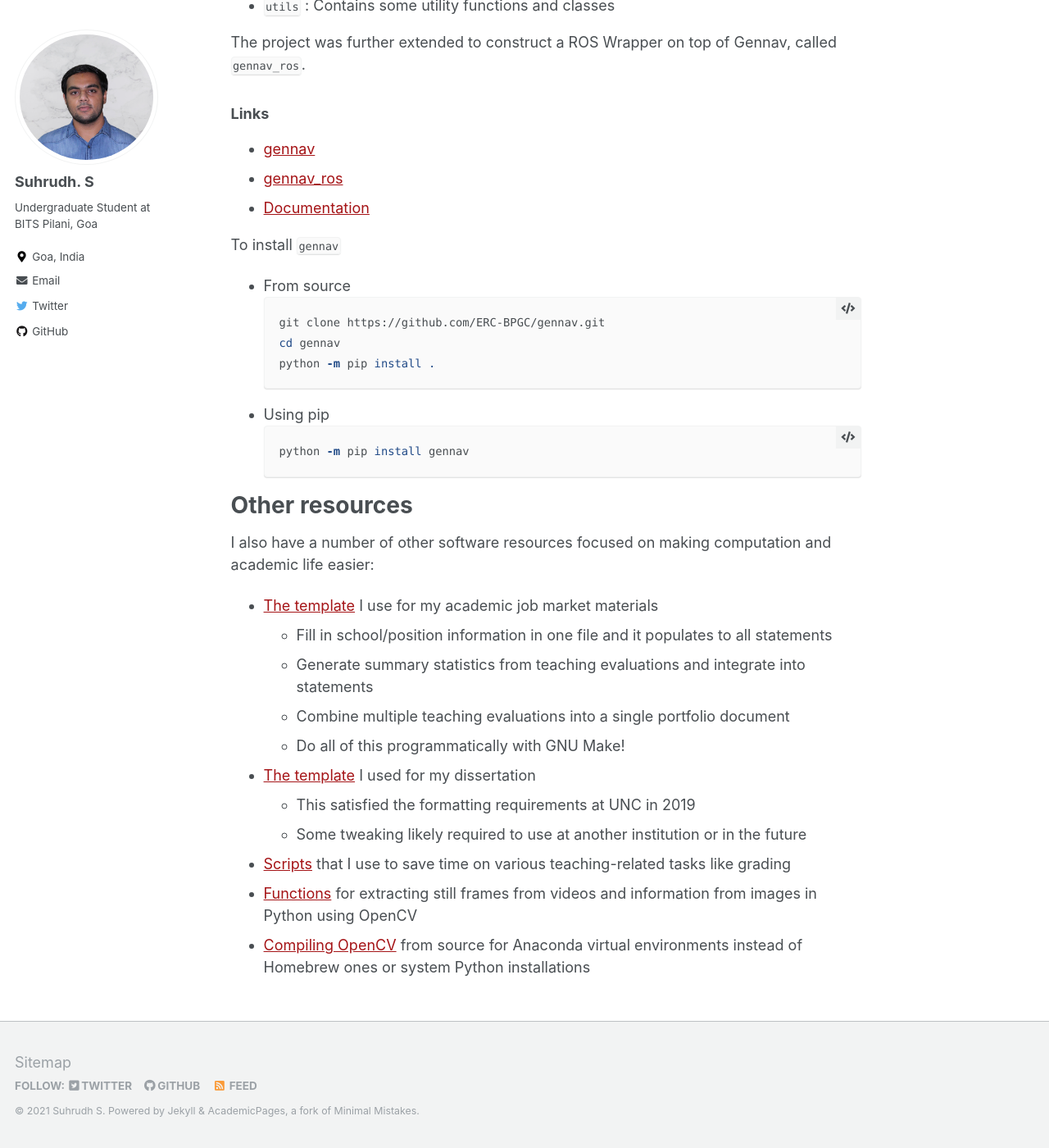
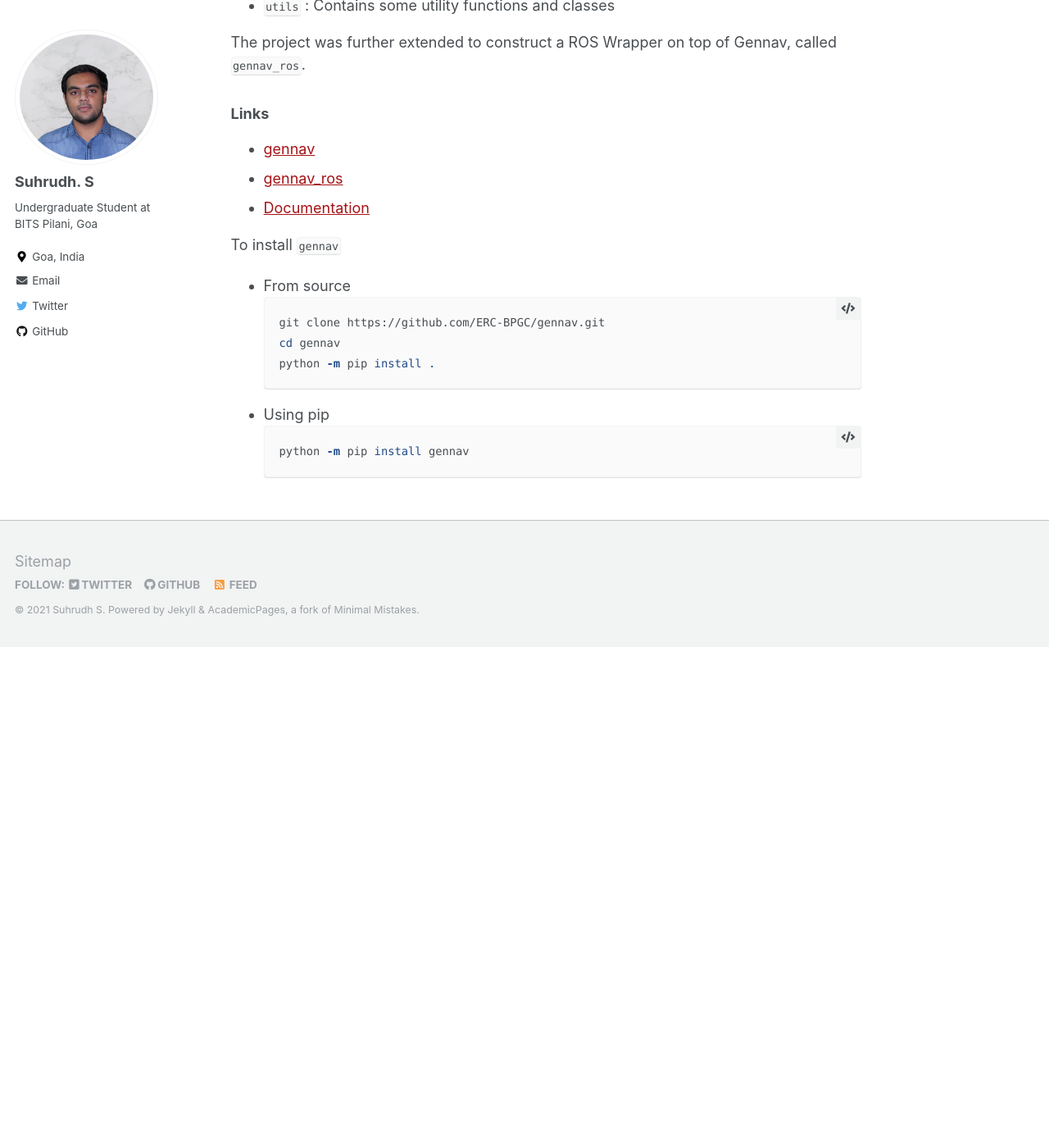
Before and after one commit to SuhrudhSarathy/SuhrudhSarathy.github.io, a Jekyll site: the page built from _pages/software.md, in a window 1280 px wide and 1400 px high, scrolled down 1313 px. Shown: the whole window at 82% size. Built offline with Jekyll 4.4.1, drawn with Linux system fonts in a browser that asks for light colours; after the commit the page ends 2102 px from its top, so only the background shows below that; some of the changed text lies outside the part shown.

````diff
--- a/_pages/software.md
+++ b/_pages/software.md
@@ -49,19 +49,5 @@ python -m pip install .
 ```bash
 python -m pip install gennav
 ```
-
-# Other resources
-
-I also have a number of other software resources focused on making computation and academic life easier:
-
-- [The template](https://github.com/jayrobwilliams/JobMarket) I use for my academic job market materials
-    - Fill in school/position information in one file and it populates to all statements
-    - Generate summary statistics from teaching evaluations and integrate into statements
-    - Combine multiple teaching evaluations into a single portfolio document
-    - Do all of this programmatically with GNU Make!
-- [The template](https://github.com/jayrobwilliams/UNC-Dissertation-Template) I used for my dissertation
-    - This satisfied the formatting requirements at UNC in 2019
-    - Some tweaking likely required to use at another institution or in the future
-- [Scripts](https://github.com/jayrobwilliams/Teaching) that I use to save time on various teaching-related tasks like grading
-- [Functions](https://github.com/jayrobwilliams/ComputerVision) for extracting still frames from videos and information from images in Python using OpenCV
-- [Compiling OpenCV](/files/html/OpenCV_Install.html) from source for Anaconda virtual environments instead of Homebrew ones or system Python installations
+<!--add trotbot-->
+<!-- add forest project-->
````
Also changed, not shown: other parts of _pages/software.md (+1 -1 lines), _pages/about.md (+1 -1 lines), _pages/cv.md (+2 -2 lines), 2 other files.
